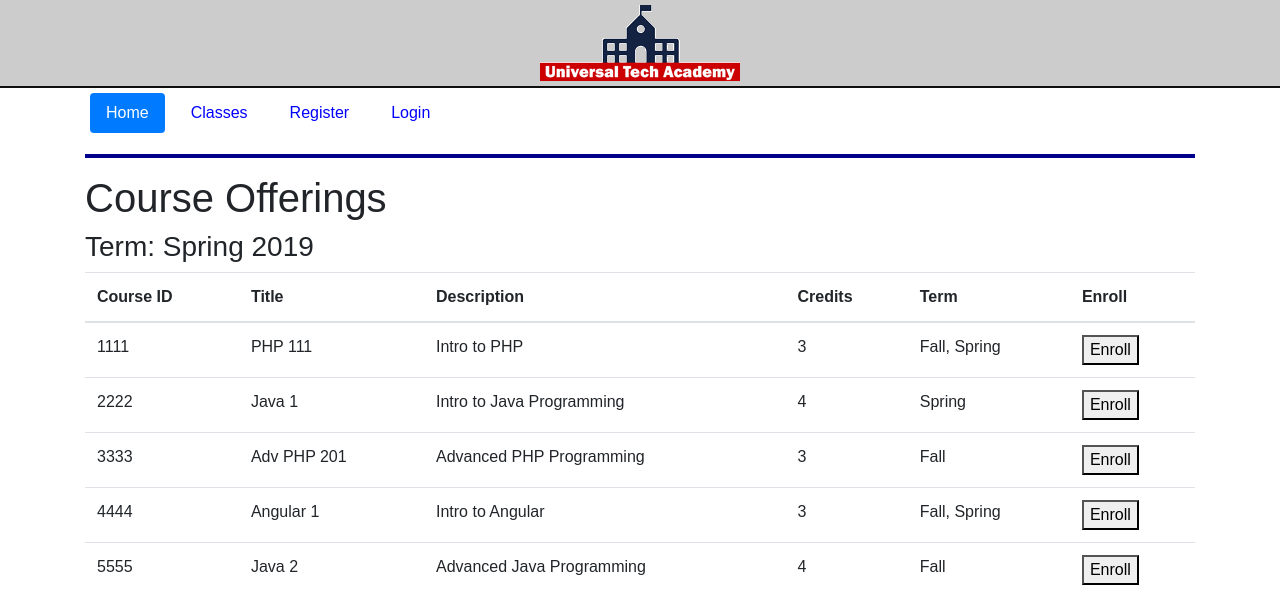
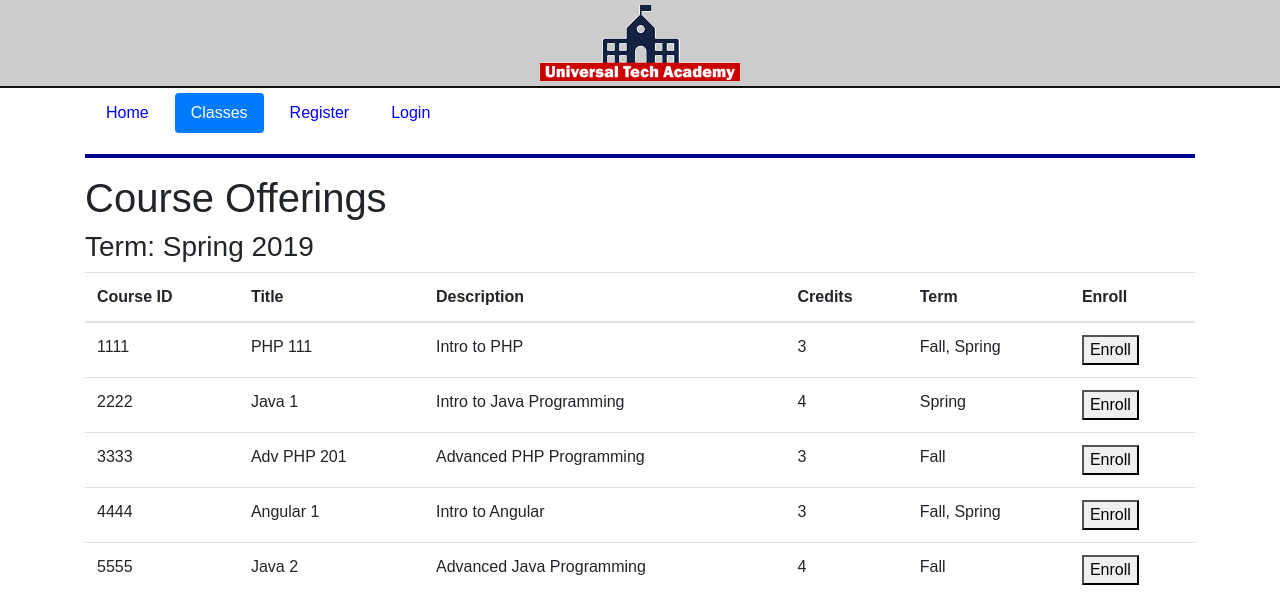
Before and after one commit to davidjbuchanan/Enrollment, a Flask app: page /courses in a window 1280 px wide. Shown: the top 596 px of the page. Run offline with Flask 2, Linux system fonts and the light colour scheme; some libraries are stand-ins or nearby versions.

Commit message:
logic added to allow navbar UX

```diff
--- a/application/routes.py
+++ b/application/routes.py
@@ -47,7 +47,7 @@ def courses():
                 }]
     print(courseData[0]["title"])
     print(courseData)
-    return render_template("courses.html", courseData=courseData)
+    return render_template("courses.html", courseData=courseData, courses=True)
 
 
 @app.route("/register")
--- a/application/templates/includes/nav.html
+++ b/application/templates/includes/nav.html
@@ -1,10 +1,10 @@
     <header>
         <nav>
             <ul class="nav nav-pills">
-                <li class="nav-item"><a href="{{ url_for('index') }}" class="nav-link active">Home</a></li>
-                <li class="nav-item"><a href="{{ url_for('courses') }}" class="nav-link">Classes</a></li>
-                <li class="nav-item"><a href="{{ url_for('register') }}" class="nav-link">Register</a></li>
-                <li class="nav-item"><a href="{{ url_for('login') }}" class="nav-link">Login</a></li>
+                <li class="nav-item"><a href="{{ url_for('index') }}" class="nav-link {% if index==True %}active{% endif %}">Home</a></li>
+                <li class="nav-item"><a href="{{ url_for('courses') }}" class="nav-link {% if courses==True %}active{% endif %}">Classes</a></li>
+                <li class="nav-item"><a href="{{ url_for('register') }}" class="nav-link {% if register==True %}active{% endif %}">Register</a></li>
+                <li class="nav-item"><a href="{{ url_for('login') }}" class="nav-link {% if login==True %}active{% endif %}">Login</a></li>
             </ul>
         </nav>
         <hr style="clear:both">
```
